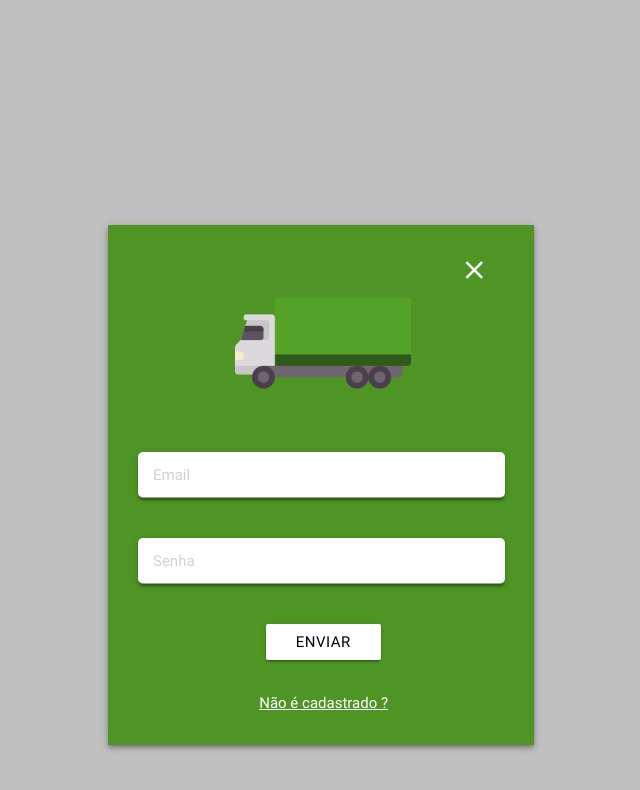
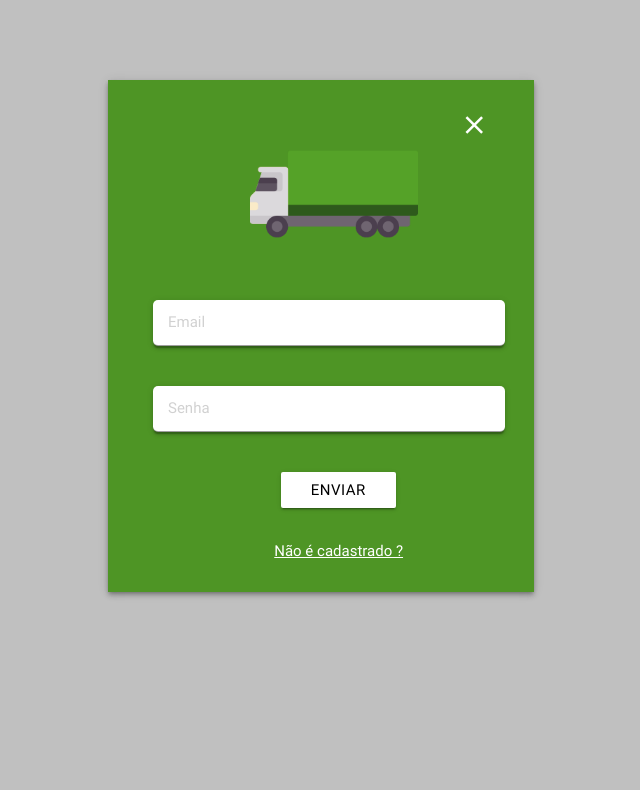
Before and after one commit to WSlim4/TrabalhoFinal, an Angular app in the folder Front-end/supapp/: page /login in a window 1280 px wide. Shown: the top 790 px of the page, without its empty margins (319-959 px from the left). Built offline with nearby package versions, Linux system fonts and the light colour scheme; a web font is replaced by a local one; what angular2-materialize would draw is missing.

Commit message:
*melhoria estilo login, +link do login para home

```diff
--- a/Front-end/supapp/src/app/pages/login/login.component.css
+++ b/Front-end/supapp/src/app/pages/login/login.component.css
@@ -1,8 +1,9 @@
 /*Classes*/
 .col{
 	background-color: #4E9525;
-	margin: 15em;
-	padding: 2em 3em 2em 2em;
+	margin-left: 15em;
+	margin-top: 10vh;
+	padding: 2em 3em;
 }
 
 /*Elementos*/
--- a/Front-end/supapp/src/app/pages/login/login.component.html
+++ b/Front-end/supapp/src/app/pages/login/login.component.html
@@ -1,6 +1,6 @@
  <div class="row ">
     <div class="col offset-l4 offset-m2 l4 m6 s12 z-depth-2">
-    	<a href="#" class="right"><i class="small material-icons">close</i></a>
+    	<a routerLink="/home" class="right"><i class="small material-icons">close</i></a>
     	<img src="../assets/truck.png">
 
     	<form #login="ngForm" (ngSubmit)="onSubmit(login)">
```
